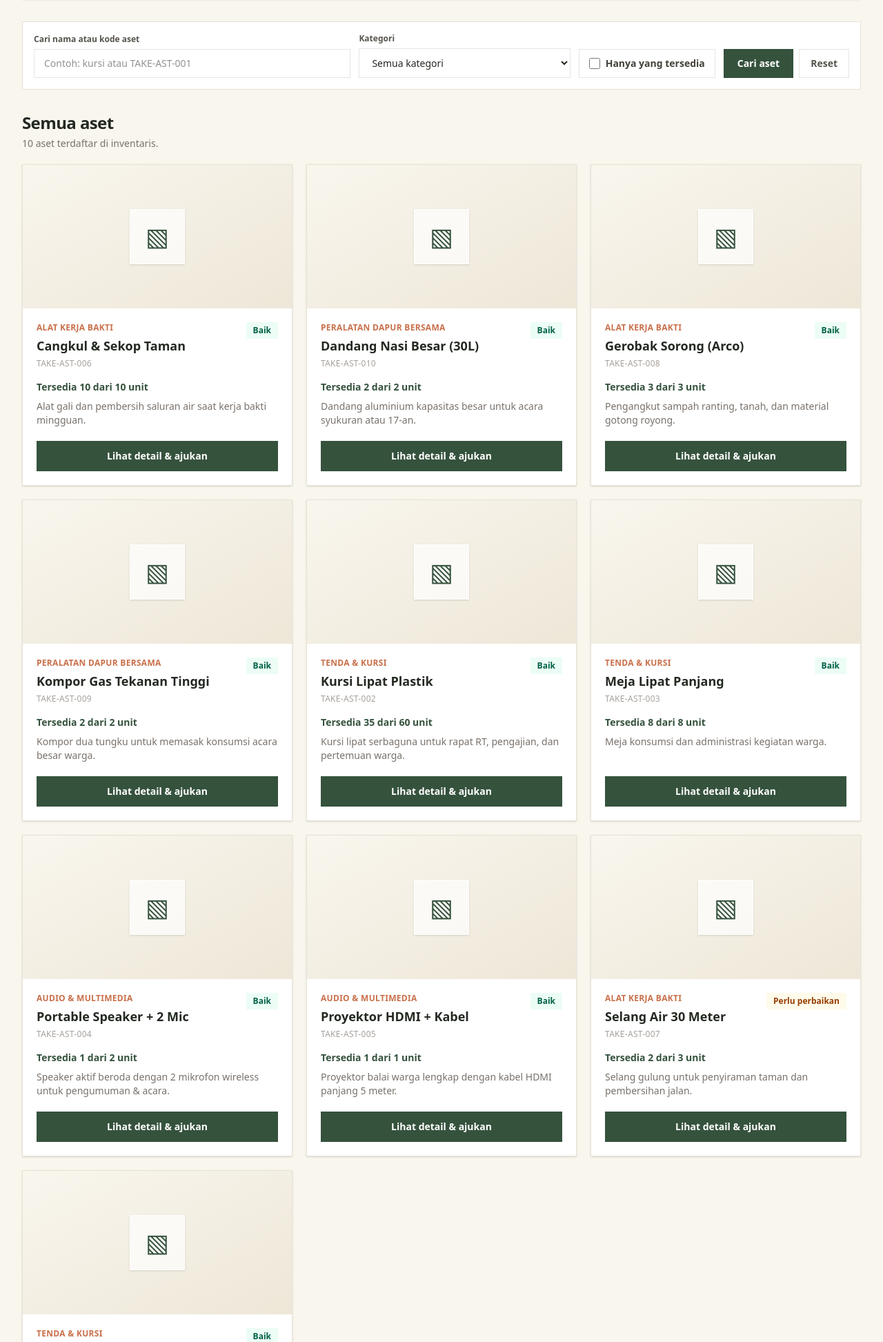
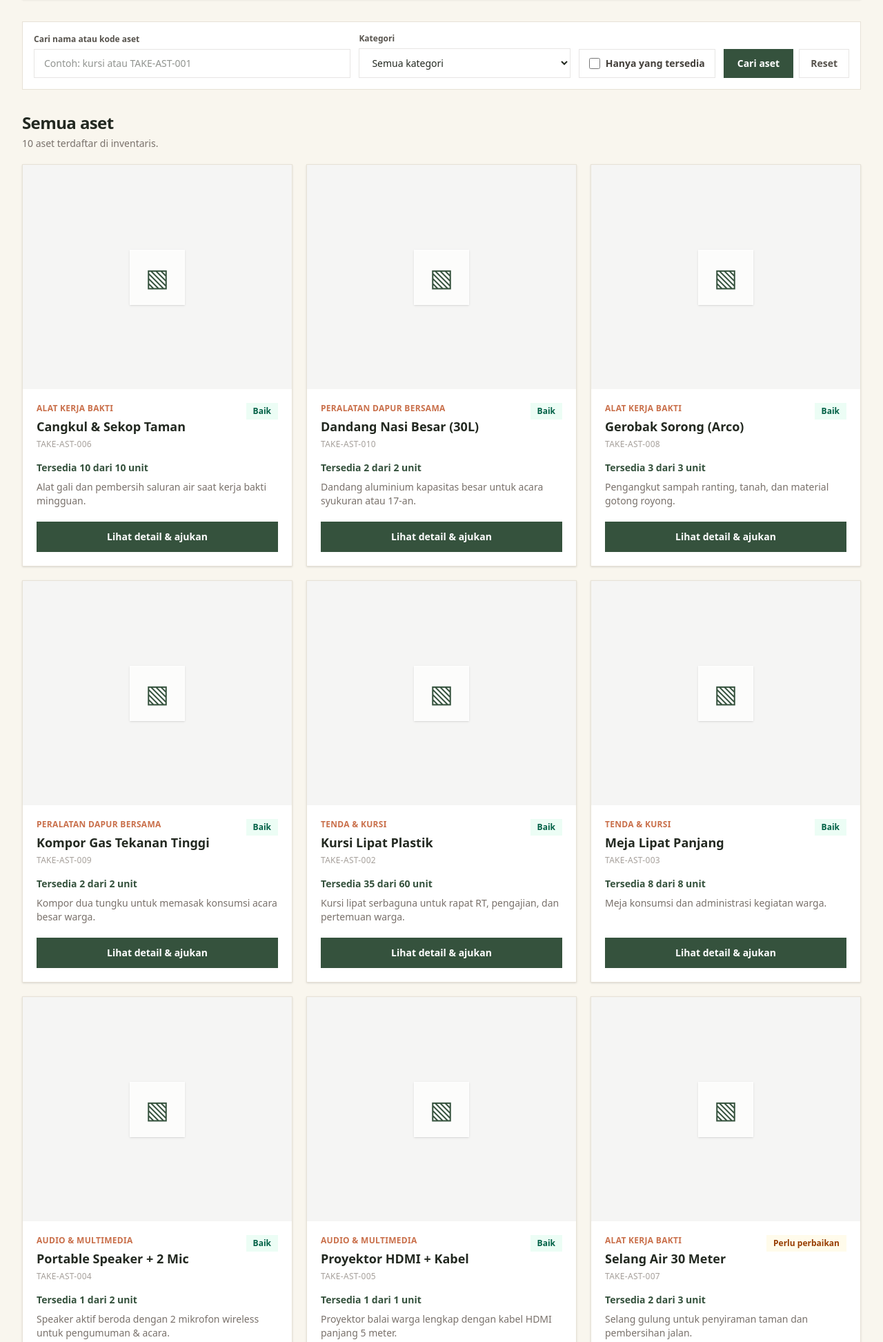
Before and after one commit to Dza-Fa/Take, a Laravel app: page /catalog in a window 1280 px wide. Shown: the part 612-2557 px from the top of the page at 69% size. Run offline with Laravel 12, Linux system fonts and the light colour scheme; a user stored in the database is signed in; data comes from the database, SQL or seed files in the repository; style sheets or scripts are compiled from the project's sources; some libraries are stand-ins or nearby versions.

Commit message:
progress: Foto catalog fixing

```diff
--- a/resources/views/catalog/index.blade.php
+++ b/resources/views/catalog/index.blade.php
@@ -210,10 +210,12 @@
                     <template x-for="asset in assets" :key="asset.id">
                         <article class="overflow-hidden rounded-none border border-take-line bg-white shadow-sm transition hover:-translate-y-0.5 hover:shadow-lg">
                             <template x-if="asset.image">
-                                <img :src="asset.image" :alt="'Foto ' + asset.name" class="h-52 w-full bg-stone-100 object-cover">
+                                <div class="aspect-[6/5] flex items-center justify-center p-2 overflow-hidden rounded-none bg-stone-100">
+                                    <img :src="asset.image" :alt="'Foto ' + asset.name" class="max-w-full max-h-full w-auto h-auto object-contain rounded-none">
+                                </div>
                             </template>
                             <template x-if="!asset.image">
-                                <div class="grid h-52 place-items-center bg-gradient-to-br from-take-cream to-[#eee7d8]" aria-label="Foto belum tersedia">
+                                <div class="aspect-[6/5] flex items-center justify-center overflow-hidden rounded-none bg-stone-100 p-2" aria-label="Foto belum tersedia">
                                     <div class="grid size-20 place-items-center rounded-none border border-white/80 bg-white/70 text-4xl text-take-olive shadow-sm" aria-hidden="true">▧</div>
                                 </div>
                             </template>
@@ -255,9 +257,11 @@
                 @foreach ($assets as $asset)
                     <article class="overflow-hidden rounded-none border border-take-line bg-white shadow-sm transition hover:-translate-y-0.5 hover:shadow-lg">
                         @if ($asset->image_url)
-                            <img src="{{ $asset->image_url }}" alt="Foto {{ $asset->name }}" class="h-52 w-full rounded-none bg-stone-100 object-cover">
+                            <div class="aspect-[6/5] flex items-center justify-center p-2 overflow-hidden rounded-none bg-stone-100">
+                                <img src="{{ $asset->image_url }}" alt="Foto {{ $asset->name }}" class="max-w-full max-h-full w-auto h-auto object-contain rounded-none">
+                            </div>
                         @else
-                            <div class="grid h-52 place-items-center bg-gradient-to-br from-take-cream to-[#eee7d8]" aria-label="Foto belum tersedia">
+                            <div class="aspect-[6/5] flex items-center justify-center overflow-hidden rounded-none bg-stone-100 p-2" aria-label="Foto belum tersedia">
                                 <div class="grid size-20 place-items-center rounded-none border border-white/80 bg-white/70 text-4xl text-take-olive shadow-sm" aria-hidden="true">▧</div>
                             </div>
                         @endif
--- a/resources/views/catalog/show.blade.php
+++ b/resources/views/catalog/show.blade.php
@@ -9,9 +9,11 @@
         <div class="mt-5 grid gap-6 lg:grid-cols-[1fr_0.85fr]">
             <article class="overflow-hidden rounded-none border border-take-line bg-white shadow-sm">
                 @if ($asset->image_url)
-                    <img src="{{ $asset->image_url }}" alt="Foto {{ $asset->name }}" class="max-h-[32rem] min-h-72 w-full rounded-none bg-stone-100 object-cover">
+                    <div class="aspect-[6/5] flex items-center justify-center overflow-hidden rounded-none bg-stone-100 p-2">
+                        <img src="{{ $asset->image_url }}" alt="Foto {{ $asset->name }}" class="max-w-full max-h-full w-auto h-auto object-contain rounded-none">
+                    </div>
                 @else
-                    <div class="grid min-h-72 place-items-center bg-gradient-to-br from-take-cream to-[#eee7d8]">
+                    <div class="aspect-[6/5] flex items-center justify-center overflow-hidden rounded-none bg-stone-100 p-2">
                         <div class="grid size-24 place-items-center rounded-none border border-white/80 bg-white/70 text-5xl text-take-olive shadow-sm" aria-hidden="true">▧</div>
                     </div>
                 @endif
```
